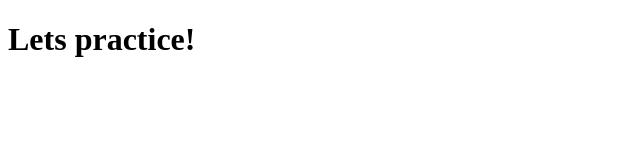
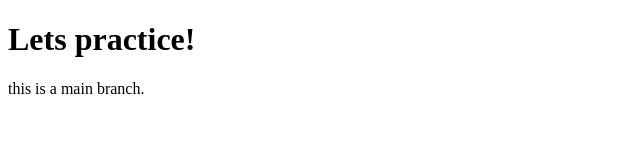
Before and after one commit to cvs181801/usefulandfun, a plain HTML site: page index.html in a window 1280 px wide. Shown: the whole page, without its empty margins (0-640 px from the left). Drawn offline with Linux system fonts and the light colour scheme.

Commit message:
add main branch text

```diff
--- a/index.html
+++ b/index.html
@@ -7,5 +7,6 @@
 </head>
 <body>
     <h1>Lets practice!</h1>
+    <p>this is a main branch.</p>
 </body>
 </html>
```
